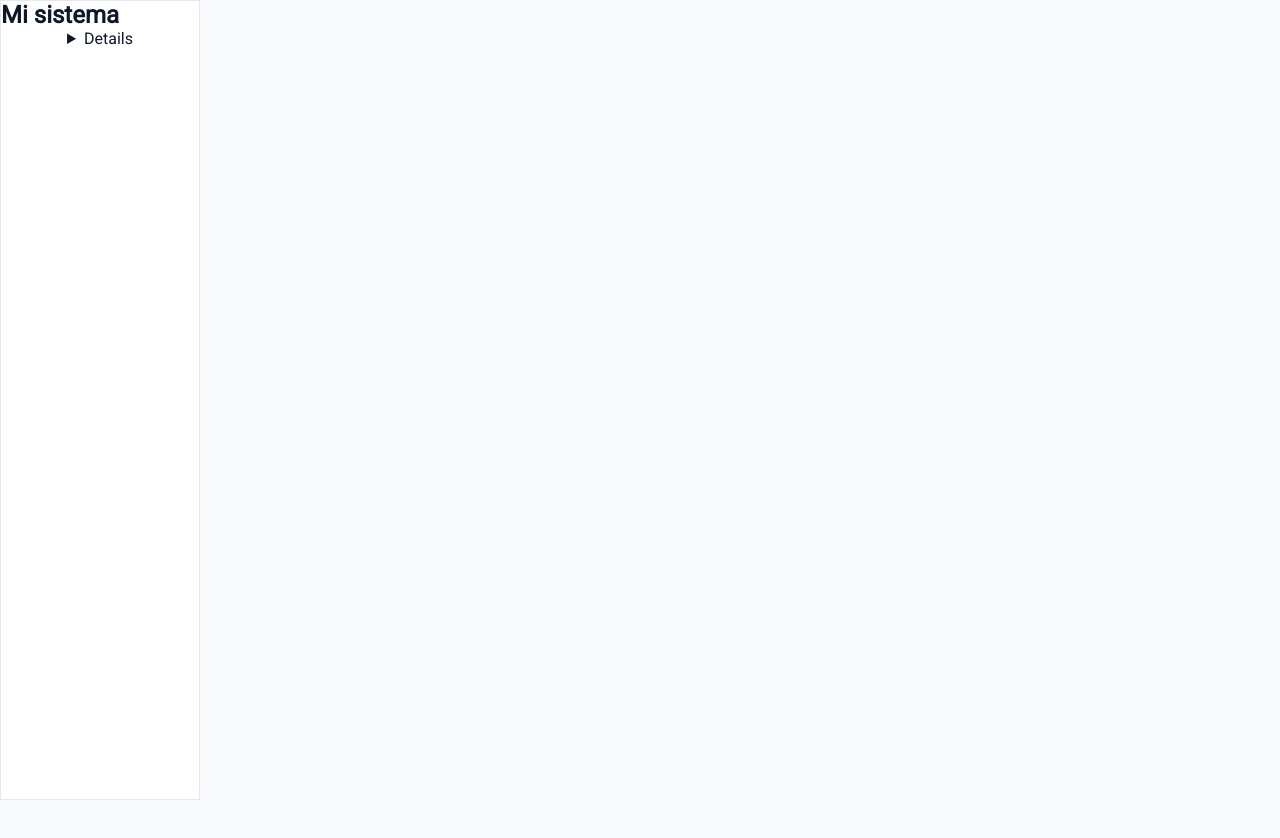
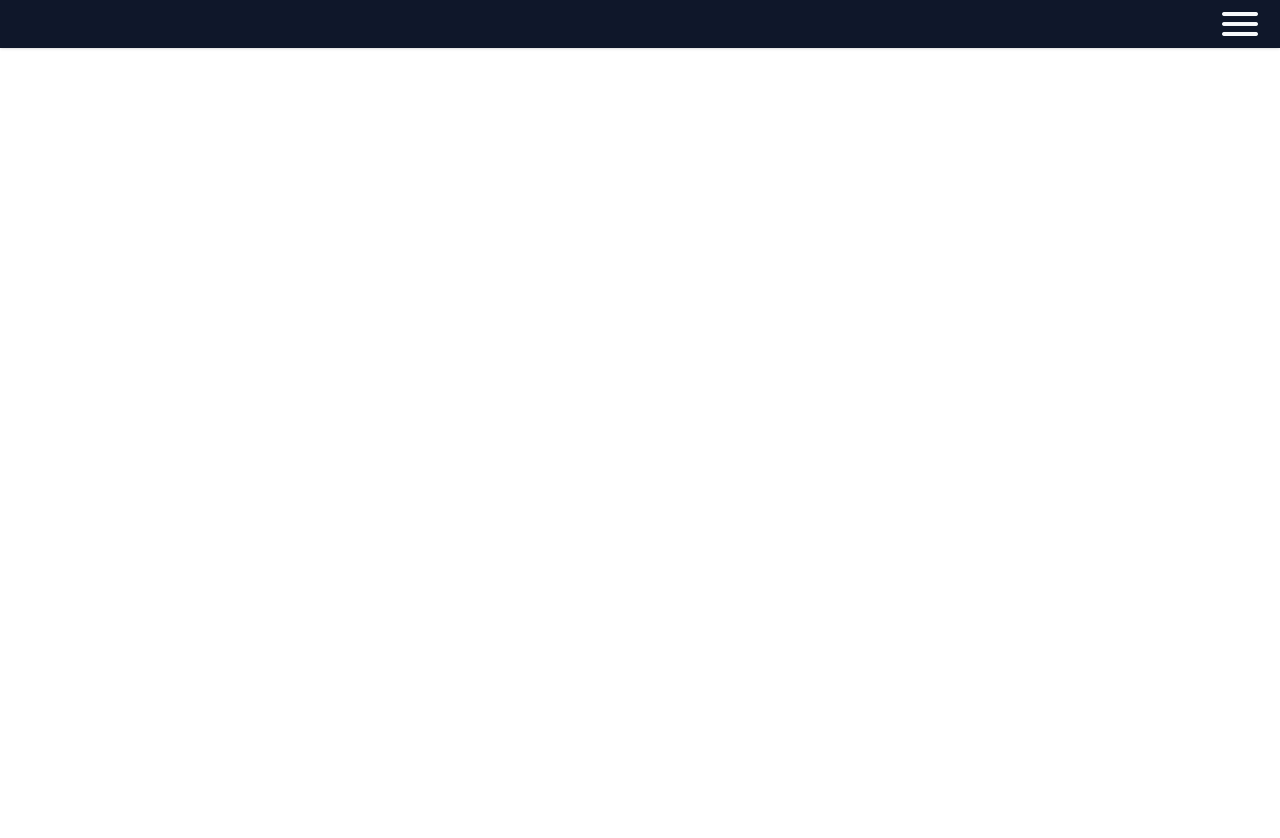
Before and after one commit to FLeyva18/clever-heisenberg, a Vue app: page /home in a window 1280 px wide. Shown: the top 838 px of the page. Before the commit the page ends 800 px from the top, so only its background shows below. Built offline with nearby package versions, Linux system fonts and the light colour scheme.

Commit message:
darkmode fixed and main menu has been added

```diff
--- a/src/components/ui/DarkMode.vue
+++ b/src/components/ui/DarkMode.vue
@@ -1,5 +1,12 @@
 <script lang="ts" setup>
-import { ref } from "vue";
+import { ref, onMounted } from "vue";
+
+onMounted(() => {
+  const savedTheme = localStorage.getItem("theme");
+  if (savedTheme === "dark") {
+    isDark.value = true;
+  }
+});
 
 const isDark = ref(false);
 const toggleDark = () => {
--- /dev/null
+++ b/src/components/ui/OptionDisplayer.vue
@@ -0,0 +1,127 @@
+<script setup lang="ts">
+import { ref } from "vue";
+import MenuOptions from "../../types/MenuOptions";
+
+const miMenu = ref<MenuOptions[]>([
+  {
+    name: "Administrar",
+    icon: "settings",
+    subMenu: [
+      { option: "Empleados", route: "/empleados" },
+      { option: "Productos", route: "/productos" },
+      { option: "Inventario", route: "/inventario" },
+    ],
+  },
+  {
+    name: "Reportes",
+    icon: "analytics",
+    subMenu: [
+      { option: "Ventas", route: "/ventas" },
+      { option: "Merma", route: "/merma" },
+    ],
+  },
+]);
+
+const menuAbierto = ref<string | null>(null);
+
+const alternarMenu = (nombreDelMenu: string) => {
+  if (menuAbierto.value === nombreDelMenu) {
+    menuAbierto.value = null;
+  } else {
+    menuAbierto.value = nombreDelMenu;
+  }
+};
+</script>
+
+<template>
+  <nav class="menu-main-container">
+    <div v-for="item in miMenu" :key="item.name" class="menu-bloque">
+      <div class="menu-cabecera" @click="alternarMenu(item.name)">
+        <div class="titulo-con-icono">
+          <span class="material-icons">{{ item.icon }}</span>
+          <span>{{ item.name }}</span>
+        </div>
+        <span
+          class="material-icons icono-flecha"
+          :class="{ rotado: menuAbierto === item.name }"
+        >
+          expand_more
+        </span>
+      </div>
+
+      <Transition name="desplegar">
+        <div v-show="menuAbierto === item.name" class="menu-opciones">
+          <ul v-if="item.subMenu">
+            <li v-for="sub in item.subMenu" :key="sub.option">
+              {{ sub.option }}
+            </li>
+          </ul>
+        </div>
+      </Transition>
+    </div>
+  </nav>
+</template>
+
+<style scoped>
+.menu-main-container {
+  width: 100%;
+  padding: 16px;
+  display: flex;
+  flex-direction: column;
+  gap: 12px;
+}
+
+.menu-cabecera {
+  width: 100%;
+  display: flex;
+  justify-content: space-between;
+  align-items: center;
+  padding: 10px;
+  cursor: pointer;
+  border-radius: 5px;
+}
+
+.titulo-con-icono {
+  display: flex;
+  align-items: center;
+  gap: 10px;
+}
+
+.icono-flecha {
+  transition: transform 0.3s ease;
+}
+.icono-flecha.rotado {
+  transform: rotate(180deg);
+}
+
+.desplegar-enter-active,
+.desplegar-leave-active {
+  transition:
+    max-height 0.4s ease-in-out,
+    opacity 0.4s ease;
+  overflow: hidden;
+}
+.desplegar-enter-from,
+.desplegar-leave-to {
+  max-height: 0;
+  opacity: 0;
+}
+.desplegar-enter-to,
+.desplegar-leave-from {
+  max-height: 300px;
+  opacity: 1;
+}
+
+.menu-opciones ul {
+  list-style: none;
+  padding: 4px 0 10px 40px; /* Más padding para que se vea alineado */
+  margin: 0;
+}
+.menu-opciones li {
+  padding: 8px 0;
+  cursor: pointer;
+}
+.menu-opciones li:hover {
+  color: #3b82f6;
+}
+</style>
--- /dev/null
+++ b/src/types/MenuOptions.ts
@@ -0,0 +1,10 @@
+export default interface MenuOptions {
+  name: string;
+  icon: string;
+  subMenu?: subMenuOptions[];
+}
+
+export interface subMenuOptions {
+  option: string;
+  route: string;
+}
--- /dev/null
+++ b/src/views/MainLayout.vue
@@ -0,0 +1,133 @@
+<script lang="ts" setup>
+import { ref } from "vue";
+import DarkMode from "../components/ui/DarkMode.vue";
+import OptionDisplayer from "../components/ui/OptionDisplayer.vue";
+const isMenuOpen = ref(false);
+
+const toggleMenu = () => {
+  isMenuOpen.value = !isMenuOpen.value;
+};
+</script>
+
+<template>
+  <div class="mobile-bar">
+    <button @click="toggleMenu">
+      <span class="material-icons-round">{{
+        isMenuOpen ? "close" : "menu"
+      }}</span>
+    </button>
+  </div>
+
+  <div class="main-containter">
+    <aside :class="{ 'aside-open': isMenuOpen }">
+      <h3>Pandería Pao</h3>
+      <div class="side-menu">
+        <OptionDisplayer />
+      </div>
+      <div class="darkmode-container">
+        <DarkMode />
+      </div>
+    </aside>
+    <main></main>
+  </div>
+</template>
+
+<style scoped>
+.mobile-bar {
+  background-color: var(--color-text);
+  height: 48px;
+  box-shadow: var(--shadow-soft);
+  display: flex;
+  flex-direction: row-reverse;
+  align-items: center;
+  position: fixed;
+  top: 0;
+  left: 0;
+  right: 0;
+  z-index: 1000;
+  padding: 0 16px;
+}
+
+.mobile-bar button {
+  background: none;
+  border: none;
+  font-size: 24px;
+  width: 48px;
+  height: 48px;
+  display: flex;
+  align-items: center;
+  justify-content: center;
+  cursor: pointer;
+}
+
+.mobile-bar button span {
+  color: var(--color-bg);
+  font-size: 48px;
+}
+
+.main-containter {
+  width: 100%;
+  max-width: 100vw;
+  top: 48px;
+  position: absolute;
+}
+
+aside {
+  animation: toggleMenuReverse 0.3s ease-out forwards;
+  background: var(--color-surface-2);
+  height: calc(100dvh - 48px);
+  width: 100%;
+  position: fixed;
+  top: calc(-100dvh + 48px);
+  z-index: 999;
+  left: 0;
+  display: grid;
+  grid-template-rows: auto 1fr auto;
+  padding: 16px;
+  gap: 16px;
+}
+
+.darkmode-container {
+  display: flex;
+  justify-content: right;
+}
+
+@keyframes toggleMenu {
+  from {
+    top: calc(-100dvh + 48px);
+    background: transparent;
+  }
+  to {
+    top: 48px;
+    background: var(--color-surface-2);
+  }
+}
+
+@keyframes toggleMenuReverse {
+  from {
+    top: 48px;
+    background: var(--color-surface-2);
+  }
+  to {
+    top: calc(-100dvh + 48px);
+    background: transparent;
+  }
+}
+
+.aside-open {
+  animation: toggleMenu 0.3s ease-out forwards;
+  top: 48px;
+}
+
+main {
+  height: 1000px;
+  background-color: var(--color-surface);
+  position: relative;
+  top: 0;
+}
+
+@media (min-width: 768px) {
+}
+@media (min-width: 1024px) {
+}
+</style>
```
Also changed, not shown: src/router/index.ts (+7 -2 lines).
